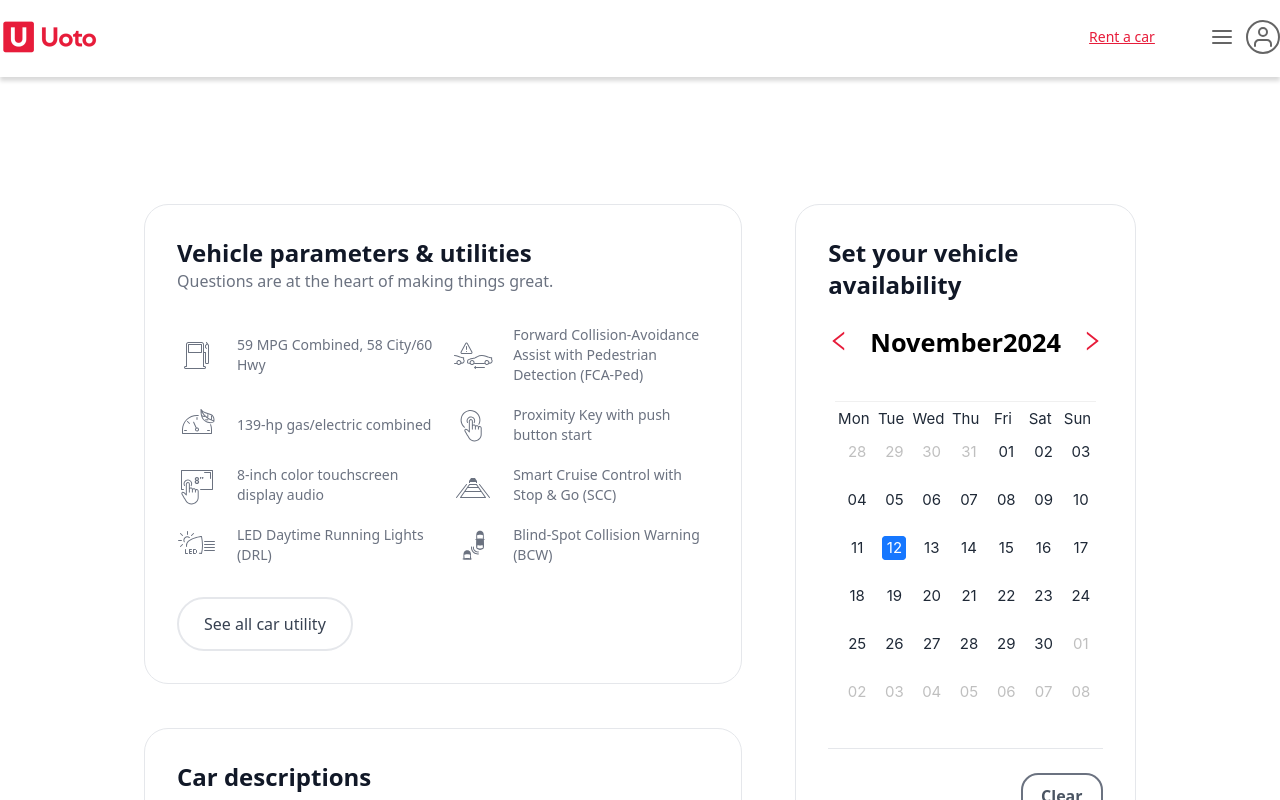
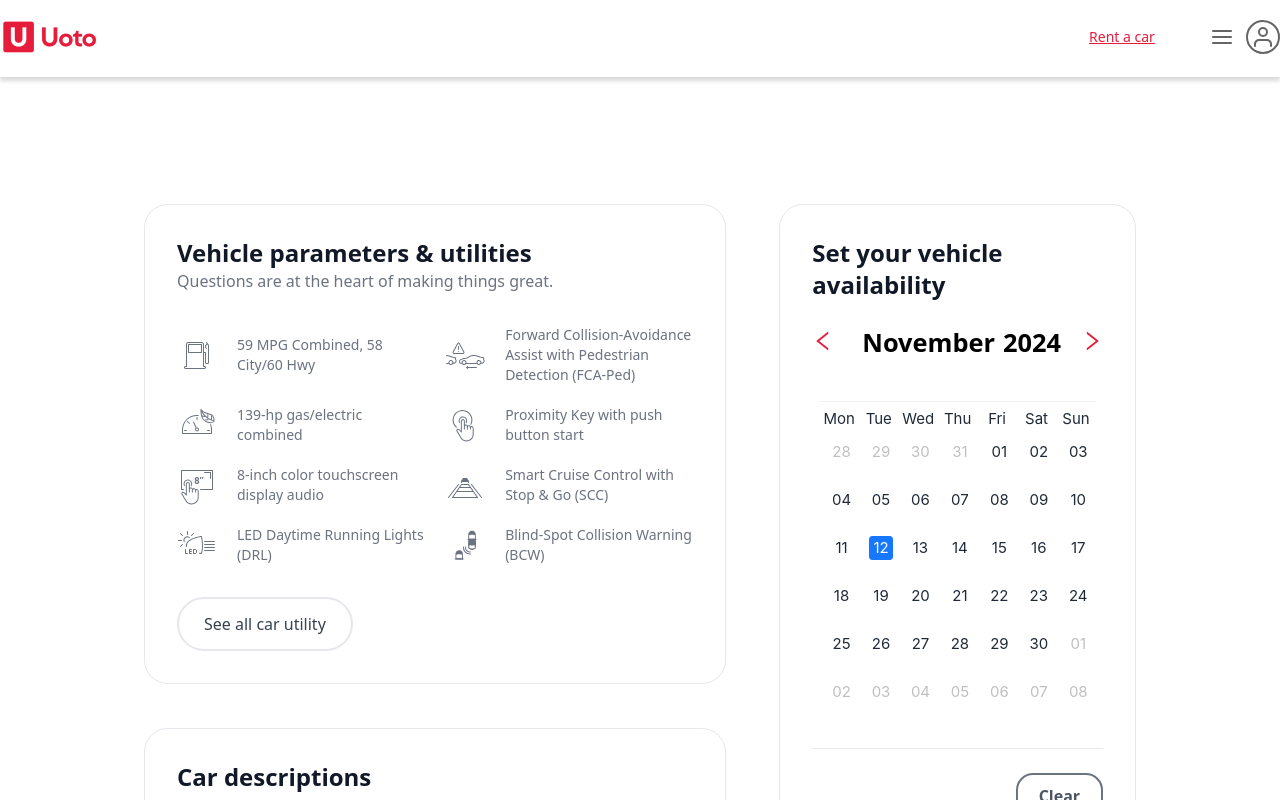
Before and after one commit to sankar-bhadran/frontend-uoto, a Next.js app: page /vehicleparameter in a window 1280 px wide. Shown: the top 800 px of the page. Built offline with nearby package versions, Linux system fonts and the light colour scheme.

Commit message:
'calendar-update'

```diff
--- a/app/globals.css
+++ b/app/globals.css
@@ -77,8 +77,18 @@ th {
   padding: 10px;
 }
 
-.ant-steps-item-icon > .ant-steps-icon .ant-steps-icon-dot {
-  background-color: beige;
+.ant-steps.ant-steps-dot.ant-steps-small
+  .ant-steps-item-icon
+  .ant-steps-icon-dot {
+  border-style: solid;
+  border-color: #e71c3a;
+}
+
+.ant-steps.ant-steps-vertical.ant-steps-dot
+  .ant-steps-item
+  > .ant-steps-item-container
+  > .ant-steps-item-tail::after {
+  margin-inline-start: 5.3px;
 }
 
 .ant-steps.ant-steps-vertical
@@ -87,9 +97,14 @@ th {
   > .ant-steps-item-tail::after {
   height: 104%;
   width: 2px;
-  border: 2px dashed #6b7280;
+  /* border: 2px dashed #000309; */
 }
 
 .ant-steps.ant-steps-vertical > .ant-steps-item .ant-steps-item-content {
   min-height: 111px;
 }
+
+.ant-dropdown .ant-dropdown-menu .ant-dropdown-menu-item {
+  padding: 7px 31px;
+  font-size: 18px;
+}
--- a/components/calendar/CalendarComponent.tsx
+++ b/components/calendar/CalendarComponent.tsx
@@ -11,18 +11,32 @@ import { Calendar, ConfigProvider } from "antd";
 import type { Dayjs } from "dayjs";
 import dayLocaleData from "dayjs/plugin/localeData";
 import updateLocale from "dayjs/plugin/updateLocale";
-
 dayjs.extend(dayLocaleData);
 dayjs.extend(updateLocale);
 dayjs.updateLocale("en", {
   weekStart: 1,
 });
 
+type CalendarData = {
+  month: string;
+  year: string;
+};
+
+type Props = {
+  setMonthAndYear: React.Dispatch<
+    React.SetStateAction<CalendarData | undefined>
+  >;
+};
 type CalendarComponent = {
   setMonthAndYear: () => void;
 };
 
-const CalendarComponent = forwardRef((props, ref) => {
+type Calendar = {
+  handlePrevMonth: () => void;
+  handleNextMonth: () => void;
+};
+
+const CalendarComponent = forwardRef<Calendar, Props>((props, ref) => {
   const { setMonthAndYear } = props;
   const [currentDate, setCurrentDate] = useState<Dayjs>(dayjs());
   const monthName = currentDate.format("MMMM");
@@ -33,10 +47,9 @@ const CalendarComponent = forwardRef((props, ref) => {
       year: "",
     }
   );
-  console.log(datatosent);
   useEffect(() => {
     setDataToSent({ month: monthName, year: year });
-  }, [currentDate]);
+  }, [currentDate, monthName, year]);
 
   useEffect(() => {
     if (datatosent.month && datatosent.year) {
@@ -45,7 +58,6 @@ const CalendarComponent = forwardRef((props, ref) => {
   }, [datatosent]);
 
   const sendMonthAndYear = () => {
-    console.log("inital render");
     setMonthAndYear(datatosent);
   };
 
@@ -89,7 +101,18 @@ const CalendarComponent = forwardRef((props, ref) => {
         <Calendar
           className="my-calendar"
           fullscreen={false}
-          headerRender={() => {
+          headerRender={({ value, type, onChange, onTypeChange }) => {
+            const start = 0;
+            const end = 12;
+            const monthOptions = [];
+            let current = value.clone();
+            const localeData = value.localeData();
+            const months = [];
+            for (let i = 0; i < 12; i++) {
+              current = current.month(i);
+              months.push(localeData.months(current));
+            }
+
             return <div style={{ padding: 8 }}></div>;
           }}
           value={currentDate}
--- a/components/calendarfullcomponent/FullCalendar.tsx
+++ b/components/calendarfullcomponent/FullCalendar.tsx
@@ -2,19 +2,72 @@
 import React, { useRef, useState } from "react";
 import CalendarComponent from "../calendar/CalendarComponent";
 import { LeftOutlined, RightOutlined } from "@ant-design/icons";
+import type { MenuProps } from "antd";
+import { Dropdown, message } from "antd";
 
 type CalendarComponentRef = {
   sendMonthAndYear: () => void;
+  handlePrevMonth: () => void;
+  handleNextMonth: () => void;
 };
 
-type calendarData = {
+type CalendarData = {
   month: string;
   year: string;
 };
 
+const onClick: MenuProps["onClick"] = ({ key }) => {
+  message.info(`Click on item ${key}`);
+};
+
+const onClickOne: MenuProps["onClick"] = ({ key }) => {
+  message.info(`Click on item ${key}`);
+};
+
+const itemsOne: MenuProps["items"] = [
+  { label: "January", key: "1" },
+  { label: "February", key: "2" },
+  { label: "March", key: "3" },
+  { label: "April", key: "4" },
+  { label: "May", key: "5" },
+  { label: "June", key: "6" },
+  { label: "July", key: "7" },
+  { label: "August", key: "8" },
+  { label: "September", key: "9" },
+  { label: "October", key: "10" },
+  { label: "November", key: "11" },
+  { label: "December", key: "12" },
+];
+const items: MenuProps["items"] = [
+  {
+    label: "2023",
+    key: "1",
+  },
+  {
+    label: "2022",
+    key: "2",
+  },
+  {
+    label: "2021",
+    key: "3",
+  },
+  {
+    label: "2020",
+    key: "1",
+  },
+  {
+    label: "2019",
+    key: "2",
+  },
+  {
+    label: "2018",
+    key: "3",
+  },
+];
+
 const FullCalendar = () => {
-  const [dataFromChild, setDataFromChild] = useState<calendarData>();
-  const handleMonthAndYear = (data: calendarData) => {
+  const [dataFromChild, setDataFromChild] = useState<CalendarData>();
+  const handleMonthAndYear = (data: CalendarData) => {
     setDataFromChild(data);
   };
 
@@ -29,7 +82,7 @@ const FullCalendar = () => {
       <div className="flex justify-between items-center gap-[20px] ">
         <button
           onClick={() => {
-            childRef.current.handlePrevMonth();
+            childRef.current?.handlePrevMonth();
           }}
         >
           <LeftOutlined
@@ -39,13 +92,25 @@ const FullCalendar = () => {
             }}
           />
         </button>
-        <p className="text-[#000000] font-extrabold text-[25.36px] leading-[35.96px]">
-          {dataFromChild?.month}
-          {dataFromChild?.year}
+        <p className="text-[#000000] font-extrabold text-[25.36px] leading-[35.96px] cursor-pointer">
+          <Dropdown
+            menu={{ items: itemsOne, onClick: onClickOne }}
+            trigger={["click"]}
+          >
+            <a onClick={(e) => e.preventDefault()} className=" ml-2">
+              {dataFromChild?.month}
+            </a>
+          </Dropdown>
+
+          <Dropdown menu={{ items, onClick }} trigger={["click"]}>
+            <a onClick={(e) => e.preventDefault()} className=" ml-2">
+              {dataFromChild?.year}
+            </a>
+          </Dropdown>
         </p>
         <button
           onClick={() => {
-            childRef.current.handleNextMonth();
+            childRef.current?.handleNextMonth();
           }}
         >
           <RightOutlined
--- a/package.json
+++ b/package.json
@@ -14,7 +14,8 @@
     "dayjs": "^1.11.13",
     "next": "15.0.3",
     "react": "19.0.0-rc-66855b96-20241106",
-    "react-dom": "19.0.0-rc-66855b96-20241106"
+    "react-dom": "19.0.0-rc-66855b96-20241106",
+    "react-multi-date-picker": "^4.5.2"
   },
   "devDependencies": {
     "@types/node": "^20",
```
Also changed, not shown: 1 other file (tests, documents, lock files or other folders).
